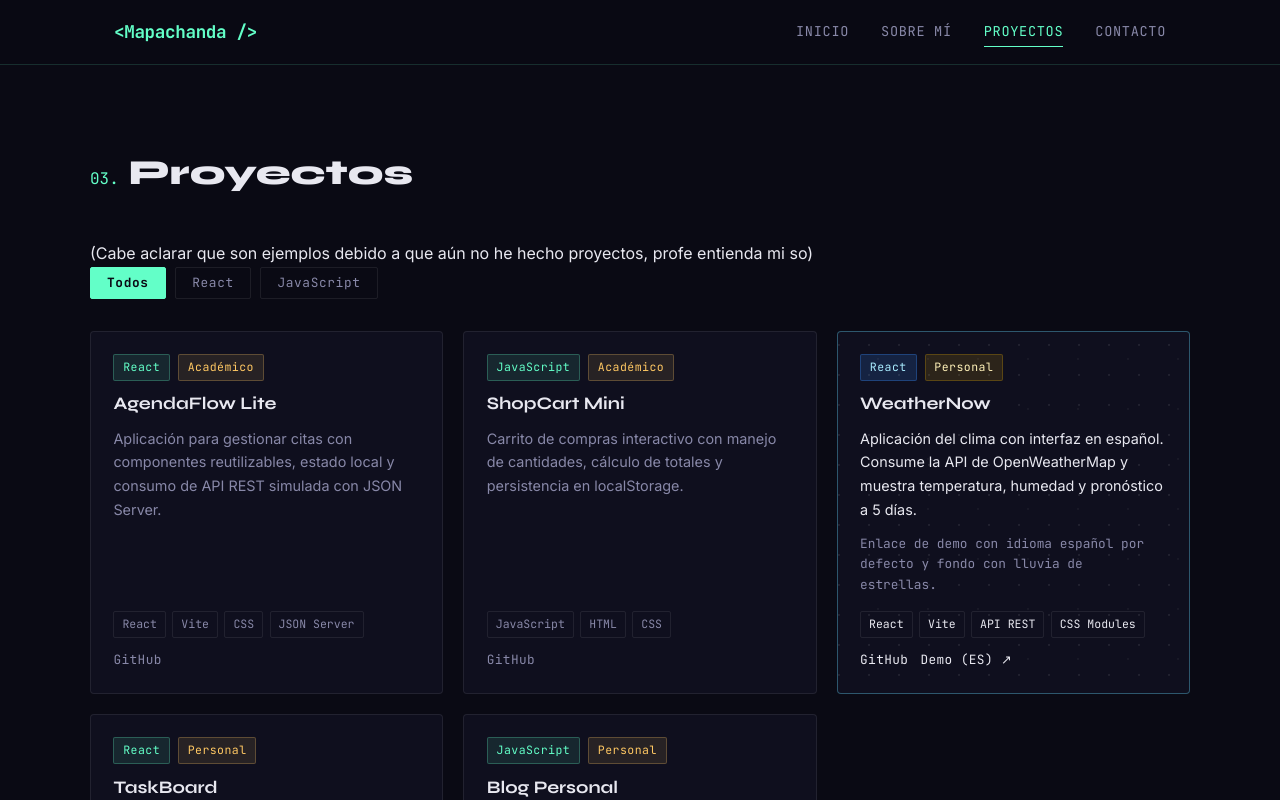
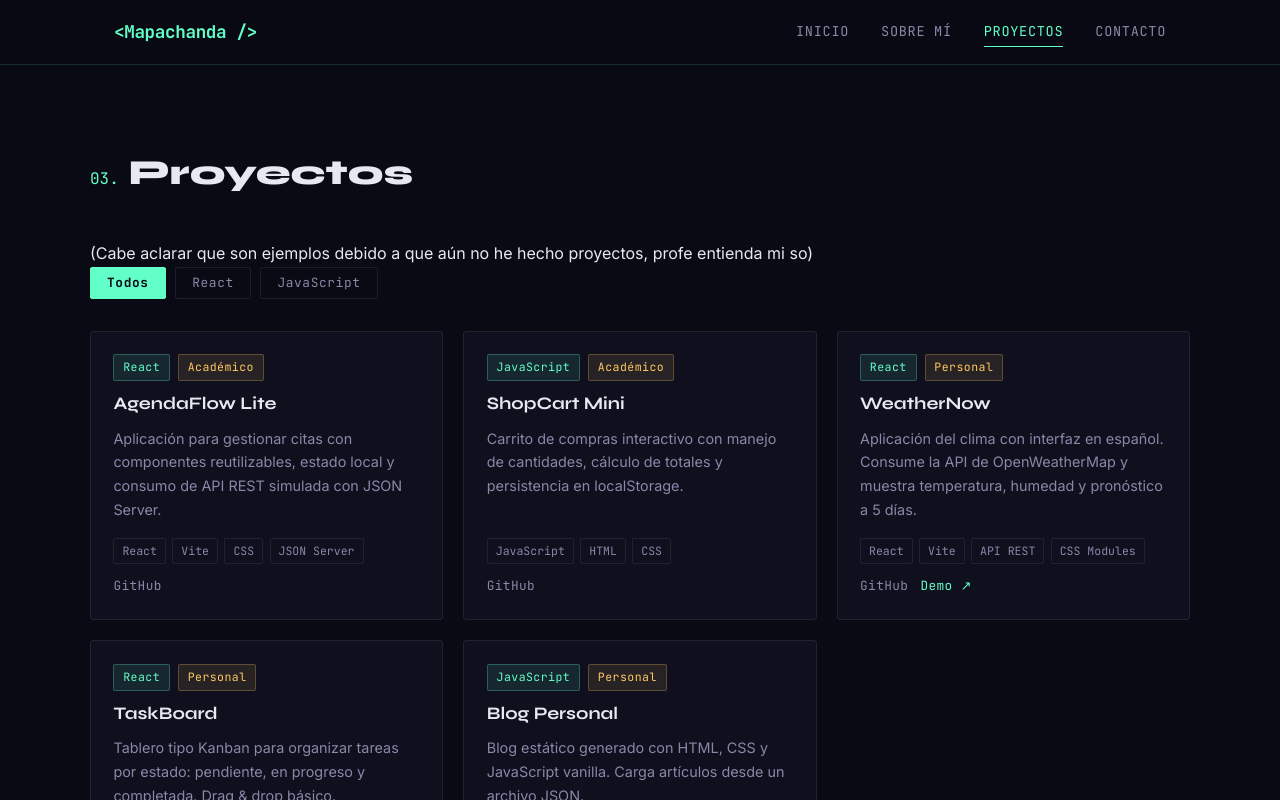
Before and after one commit to caniadaUnU/portafolio, a React (Vite) app: page /proyectos in a window 1280 px wide. Shown: the top 800 px of the page. Built offline with nearby package versions, Linux system fonts and the light colour scheme.

Commit message:
Traducir WeatherNow al español

```diff
--- a/public/data/projects.json
+++ b/public/data/projects.json
@@ -27,7 +27,7 @@
     "description": "Aplicación del clima con interfaz en español. Consume la API de OpenWeatherMap y muestra temperatura, humedad y pronóstico a 5 días.",
     "technologies": ["React", "Vite", "API REST", "CSS Modules"],
     "repositoryUrl": "https://github.com/usuario/weather-now",
-    "demoUrl": "https://weather-now-demo.vercel.app"
+    "demoUrl": "https://weather-now-demo.vercel.app/?lang=es"
   },
   {
     "id": "p4",
--- a/src/components/ProjectCard.css
+++ b/src/components/ProjectCard.css
@@ -7,7 +7,9 @@
   flex-direction: column;
   justify-content: space-between;
   gap: 1rem;
-  transition: border-color 0.2s, transform 0.2s;
+  transition:
+    border-color 0.2s,
+    transform 0.2s;
 }
 
 .project-card:hover {
@@ -28,7 +30,7 @@
 
 .project-card__category,
 .project-card__level {
-  font-family: 'JetBrains Mono', monospace;
+  font-family: "JetBrains Mono", monospace;
   font-size: 0.72rem;
   padding: 0.2rem 0.55rem;
   border-radius: 2px;
@@ -48,7 +50,7 @@
 }
 
 .project-card__title {
-  font-family: 'Syne', sans-serif;
+  font-family: "Syne", sans-serif;
   font-size: 1.1rem;
   font-weight: 700;
   color: var(--text);
@@ -74,7 +76,7 @@
 }
 
 .project-card__tech {
-  font-family: 'JetBrains Mono', monospace;
+  font-family: "JetBrains Mono", monospace;
   font-size: 0.72rem;
   color: var(--text-muted);
   border: 1px solid var(--border);
@@ -88,7 +90,7 @@
 }
 
 .project-card__link {
-  font-family: 'JetBrains Mono', monospace;
+  font-family: "JetBrains Mono", monospace;
   font-size: 0.8rem;
   color: var(--text-muted);
   text-decoration: none;
@@ -100,59 +102,8 @@
   color: var(--accent);
 }
 
-.project-card--weather {
-  position: relative;
-  border-color: rgba(100, 220, 255, 0.35);
-  overflow: hidden;
-}
-
-.project-card--weather::before {
-  content: "";
-  position: absolute;
-  inset: 0;
-  background-image:
-    radial-gradient(circle, rgba(255,255,255,0.45) 1px, transparent 1px),
-    radial-gradient(circle, rgba(255,255,255,0.25) 1px, transparent 1px);
-  background-size: 30px 30px, 50px 50px;
-  background-position: 0 0, 15px 10px;
-  opacity: 0.18;
-  animation: rain-stars 12s linear infinite;
-  pointer-events: none;
-}
-
-.project-card--weather .project-card__title,
-.project-card--weather .project-card__description,
-.project-card--weather .project-card__tech,
-.project-card--weather .project-card__link {
-  color: var(--text);
-}
-
-.project-card--weather .project-card__category {
-  background: rgba(56, 142, 255, 0.16);
-  color: #a9ecff;
-  border-color: rgba(56, 142, 255, 0.3);
-}
-
-.project-card--weather .project-card__level {
-  background: rgba(255, 191, 0, 0.12);
-  color: #fff1b8;
-  border-color: rgba(255, 191, 0, 0.22);
-}
-
-.project-card__special-note {
-  margin-top: 0.75rem;
-  font-family: 'JetBrains Mono', monospace;
-  font-size: 0.8rem;
-  color: var(--text-muted);
-}
-
-@keyframes rain-stars {
-  from {
-    background-position: 0 0, 15px 10px;
-  }
-  to {
-    background-position: -30px 60px, 15px 100px;
-  }
+.project-card__link:hover {
+  color: var(--accent);
 }
 
 .project-card__link--demo {
--- a/src/components/ProjectCard.jsx
+++ b/src/components/ProjectCard.jsx
@@ -1,13 +1,16 @@
 import "./ProjectCard.css";
 
-export default function ProjectCard({ title, description, technologies, category, level, repositoryUrl, demoUrl }) {
-  const isWeatherNow = title === "WeatherNow";
-  const demoLink = isWeatherNow && demoUrl
-    ? `${demoUrl}${demoUrl.includes("?") ? "&" : "?"}lang=es`
-    : demoUrl;
-
+export default function ProjectCard({
+  title,
+  description,
+  technologies,
+  category,
+  level,
+  repositoryUrl,
+  demoUrl,
+}) {
   return (
-    <article className={`project-card ${isWeatherNow ? "project-card--weather" : ""}`}>
+    <article className="project-card">
       <div className="project-card__header">
         <div className="project-card__meta">
           <span className="project-card__category">{category}</span>
@@ -15,17 +18,14 @@ export default function ProjectCard({ title, description, technologies, category
         </div>
         <h3 className="project-card__title">{title}</h3>
         <p className="project-card__description">{description}</p>
-        {isWeatherNow && (
-          <p className="project-card__special-note">
-            Enlace de demo con idioma español por defecto y fondo con lluvia de estrellas.
-          </p>
-        )}
       </div>
 
       <div className="project-card__footer">
         <div className="project-card__techs">
           {technologies.map((tech) => (
-            <span key={tech} className="project-card__tech">{tech}</span>
+            <span key={tech} className="project-card__tech">
+              {tech}
+            </span>
           ))}
         </div>
 
@@ -43,13 +43,13 @@ export default function ProjectCard({ title, description, technologies, category
           )}
           {demoUrl && (
             <a
-              href={demoLink}
+              href={demoUrl}
               target="_blank"
               rel="noopener noreferrer"
               className="project-card__link project-card__link--demo"
               aria-label={`Demo de ${title}`}
             >
-              Demo {isWeatherNow ? "(ES)" : ""} ↗
+              Demo ↗
             </a>
           )}
         </div>
```
